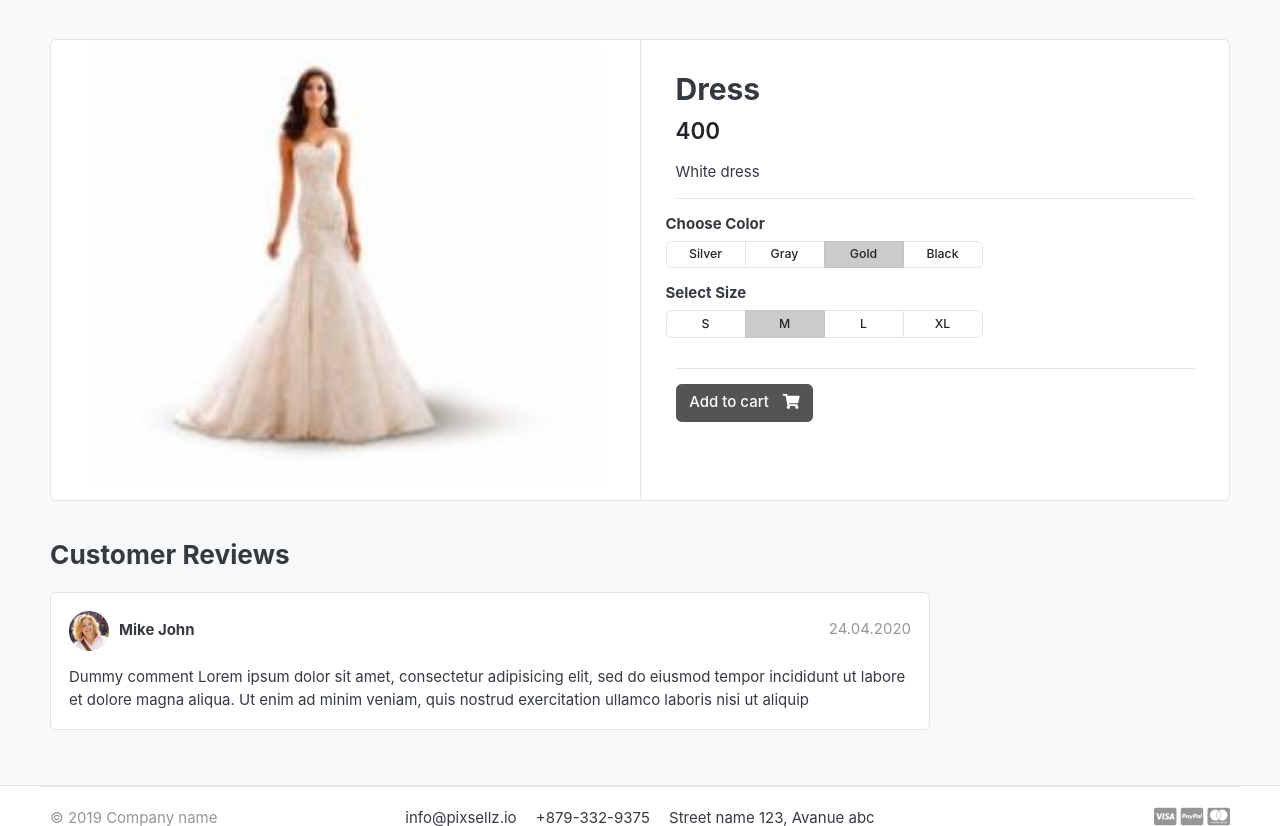
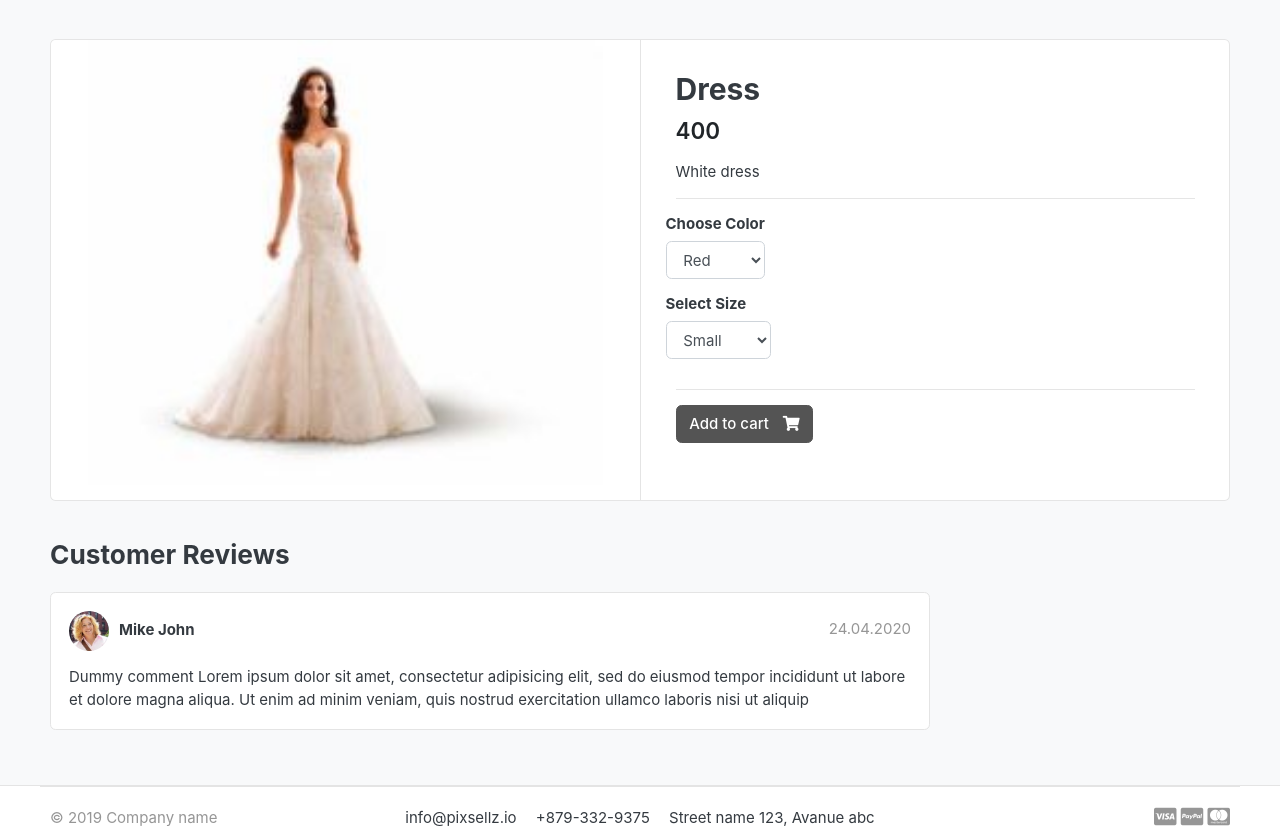
Before and after one commit to Nicolae77/E-commerce-, a Django app: a page that uses templates/store/product_detail.html in a window 1280 px wide. Shown: the part 119-945 px from the top of the page. Run offline with Django 4.2, Linux system fonts and the light colour scheme; data comes from the database, SQL or seed files in the repository; both versions use the stored data as it was after the commit; data that the repository does not hold is empty; some libraries are stand-ins or nearby versions; some web fonts are replaced.

Commit message:
Product Variation (Size and Color)

```diff
--- a/carts/views.py
+++ b/carts/views.py
@@ -11,6 +11,11 @@ def _cart_id(request):
     return cart
 
 def add_cart(request, product_id):
+    color = request.GET['color']
+    size = request.GET['size']
+    return HttpResponse(color + ' ' + size)
+    exit()
+
     product = Product.objects.get(id=product_id)
     try:
         cart = Cart.objects.get(cart_id=_cart_id(request))
--- a/templates/store/product_detail.html
+++ b/templates/store/product_detail.html
@@ -16,6 +16,7 @@
 </article> <!-- gallery-wrap .end// -->
 		</aside>
 		<main class="col-md-6 border-left">
+	<form action="{% url 'add_cart' single_product.id %}" method="GET">
 		<article class="content-body">
 
 		<h2 class="title">{{ single_product.product_name }}</h2>
@@ -29,39 +30,21 @@
 			<div class="row">
 				<div class="item-option-select">
 					<h6>Choose Color</h6>
-			<div class="btn-group btn-group-sm btn-group-toggle" data-toggle="buttons">
-			  <label class="btn btn-light">
-			    <input type="radio" name="radio_color"> Silver
-			  </label>
-			  <label class="btn btn-light">
-			    <input type="radio" name="radio_color" > Gray
-			  </label>
-			  <label class="btn btn-light active">
-			    <input type="radio" name="radio_color checked"> Gold
-			  </label>
-			  <label class="btn btn-light">
-			    <input type="radio" name="radio_color"> Black
-			  </label>
-			</div>
+					<select name="color" class="form-control">
+						<option value="red">Red</option>
+						<option value="yellow">Yellow</option>
+						<option value="green">Green</option>
+					</select>
 				</div>
 			</div> <!-- row.// -->
 			<div class="row">
 				<div class="item-option-select">
 					<h6>Select Size</h6>
-			<div class="btn-group btn-group-sm btn-group-toggle" data-toggle="buttons">
-			  <label class="btn btn-light">
-			    <input type="radio" name="radio_color"> S
-			  </label>
-			  <label class="btn btn-light active">
-			    <input type="radio" name="radio_color" checked> M
-			  </label>
-			  <label class="btn btn-light">
-			    <input type="radio" name="radio_color"> L
-			  </label>
-			  <label class="btn btn-light">
-			    <input type="radio" name="radio_color"> XL
-			  </label>
-			</div>
+						<select name="size" class="form-control">
+							<option value="small">Small</option>
+							<option value="medium">Medium</option>
+							<option value="large">Large</option>
+						</select>
 				</div>
 			</div> <!-- row.// -->
 			<hr>
@@ -72,10 +55,11 @@
 		    <a href="#" class="btn  btn-success"> <span class="text">Added to cart</span> <i class="fas fa-check"></i>  </a>
 		    <a href="{% url 'cart'%}" class="btn  btn-outline-secondary"> <span class="text">View cart</span> <i class="fas fa-eye"></i>  </a>
 				{% else %}
-  	<a href="{% url 'add_cart' single_product.id %}" class="btn  btn-secondary"> <span class="text">Add to cart</span> <i class="fas fa-shopping-cart"></i>  </a>
+		  	<button type="submit"  class="btn  btn-secondary"> <span class="text">Add to cart</span> <i class="fas fa-shopping-cart"></i>  </button>
 		    {% endif %}
 		  {% endif %}
 		</article> <!-- product-info-aside .// -->
+		</form>
 		</main> <!-- col.// -->
 	</div> <!-- row.// -->
 </div> <!-- card.// -->
```
Also changed, not shown: db.sqlite3. Lines whose indentation alone changed are shown as unchanged.
